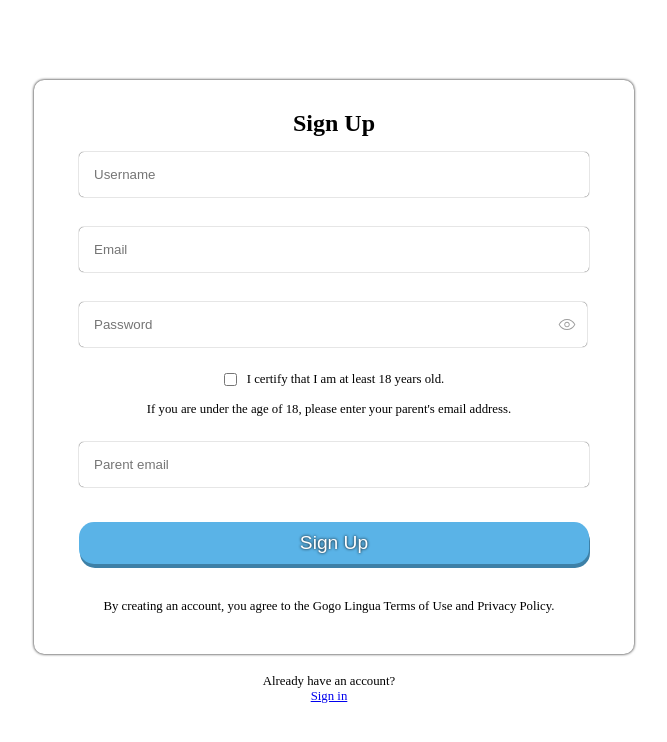
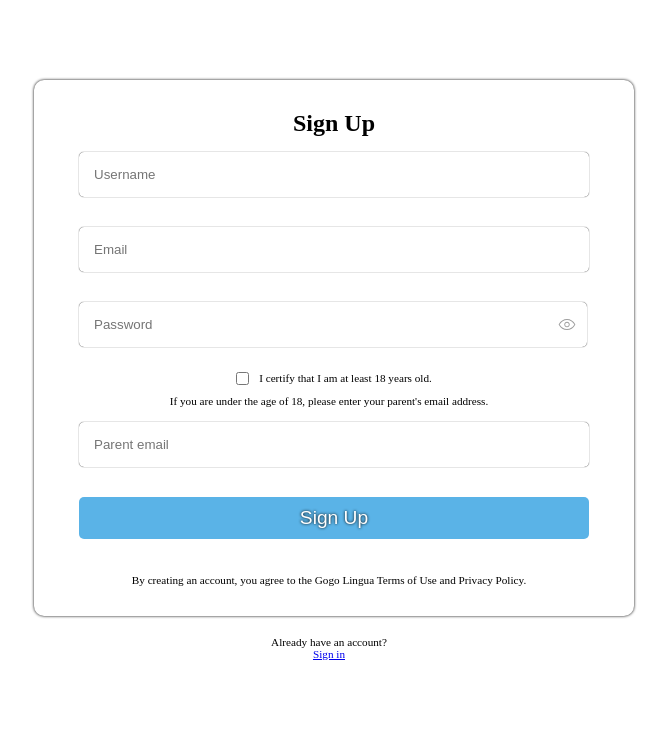
Before and after one commit to elearning-plaform/elearning-web, a React (Create React App) app: page /signup in a window 1280 px wide. Shown: the top 742 px of the page, without its empty margins (306-973 px from the left). Built offline with nearby package versions, Linux system fonts and the light colour scheme; no server answers.

Commit message:
minor UI changes

```diff
--- a/src/assets/sass/Login.scss
+++ b/src/assets/sass/Login.scss
@@ -34,8 +34,8 @@ body {
 .age-restrictions {
     display: flex;
     text-align: left;
-    margin: 10px auto 15px;
-    font-size: 0.8rem;
+    margin: 10px auto 10px;
+    font-size: 0.7rem;
     max-width: 80%;
 
     input {
@@ -44,28 +44,28 @@ body {
 }
 
 p {
-    font-size: 0.8rem;
-    margin-bottom: 10px;
+    font-size: 0.7rem;
+    margin-bottom: 0px;
     margin-left: 20px;
     margin-right: 30px;
 }
 
 .form-submit {
-    margin: 20px 15px 35px 15px;
+    margin: 15px 15px 35px 15px;
     padding: 10px;
-    border-radius: 15px;
+    border-radius: 5px;
     color: white;
     background-color: rgb(90, 179, 231);
     border: none;
     cursor: pointer;
-    box-shadow: 1px 4px rgb(61, 128, 167);
+    // box-shadow: 1px 4px rgb(61, 128, 167);
     font-size: 1.2rem;
     text-shadow: 0 0 3px #000;
 
     &:hover {
         transition: all .3s ease;
         background-color: rgb(71, 156, 205);
-        box-shadow: 1px 2px rgb(14, 84, 124);
+        // box-shadow: 1px 2px rgb(14, 84, 124);
     }
 }
 
```
